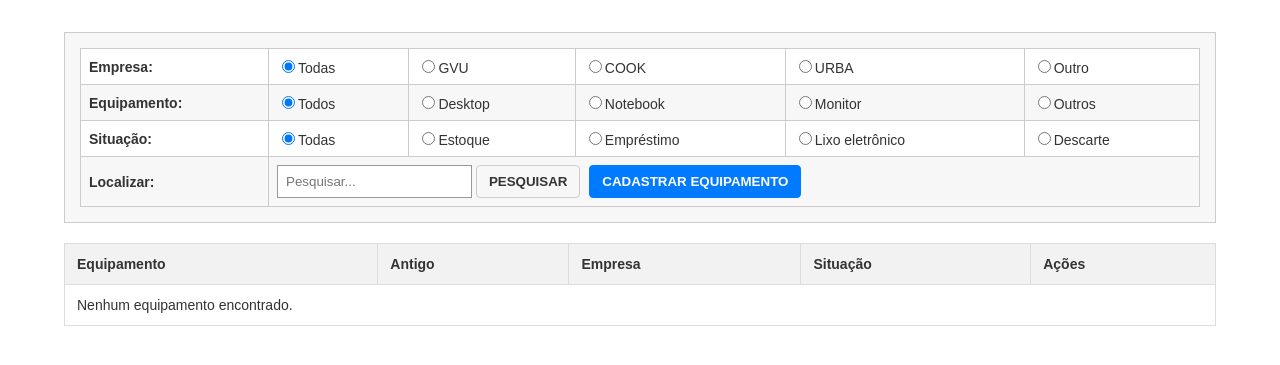
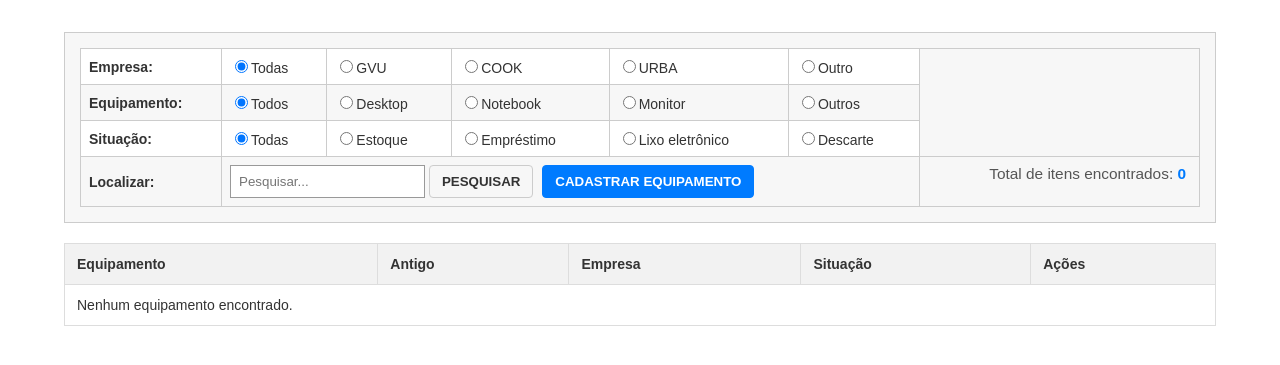
Before and after one commit to ItaloOResende/Cadastro_de_equipamentos, a PHP site: page / in a window 1280 px wide. Shown: the part 56-421 px from the top of the page. Run offline with PHP 8.4, Linux system fonts and the light colour scheme; data that the repository does not hold is empty.

Commit message:
total_equipamentos

```diff
--- a/Style.css
+++ b/Style.css
@@ -235,3 +235,18 @@ input:disabled, textarea:disabled { background-color: #f2f2f2; cursor: not-allow
 .popup-success.show {
     opacity: 1;
 }
+
+/* Estilo para a contagem de itens */
+.item-count {
+    text-align: right;
+    margin-bottom: 15px;
+    font-size: 1.1em;
+    font-weight: 500;
+    color: #555;
+    padding-right: 5px;
+}
+
+.item-count b {
+    color: #007bff;
+    font-weight: bold;
+}
--- a/index.php
+++ b/index.php
@@ -150,11 +150,16 @@ $result = $stmt->get_result();
                                 <button class="btn btn-primary" type="button" onclick="window.location.href='cadastrar.php'">Cadastrar Equipamento</button>
                             </div>
                         </td>
+                        <td colspan="5">
+                                                                                                                    <div class="item-count">
+                Total de itens encontrados: <b><?php echo $result->num_rows; ?></b>
+            </div>
+                        </td>
+
                     </tr>
                 </table>
             </div>
         </form>
-
         <main>
             <table class="main-data-table">
                 <thead>
```
